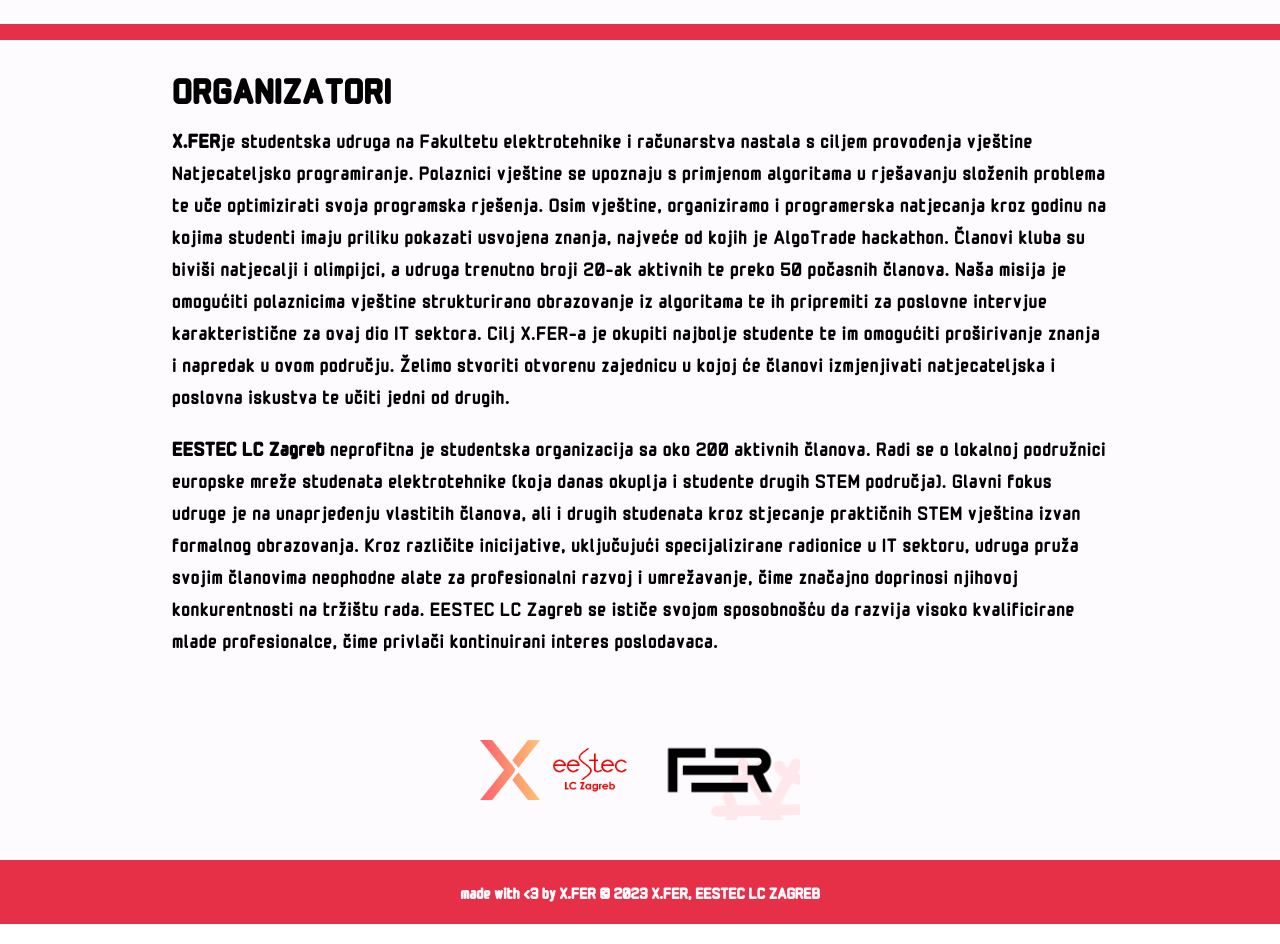
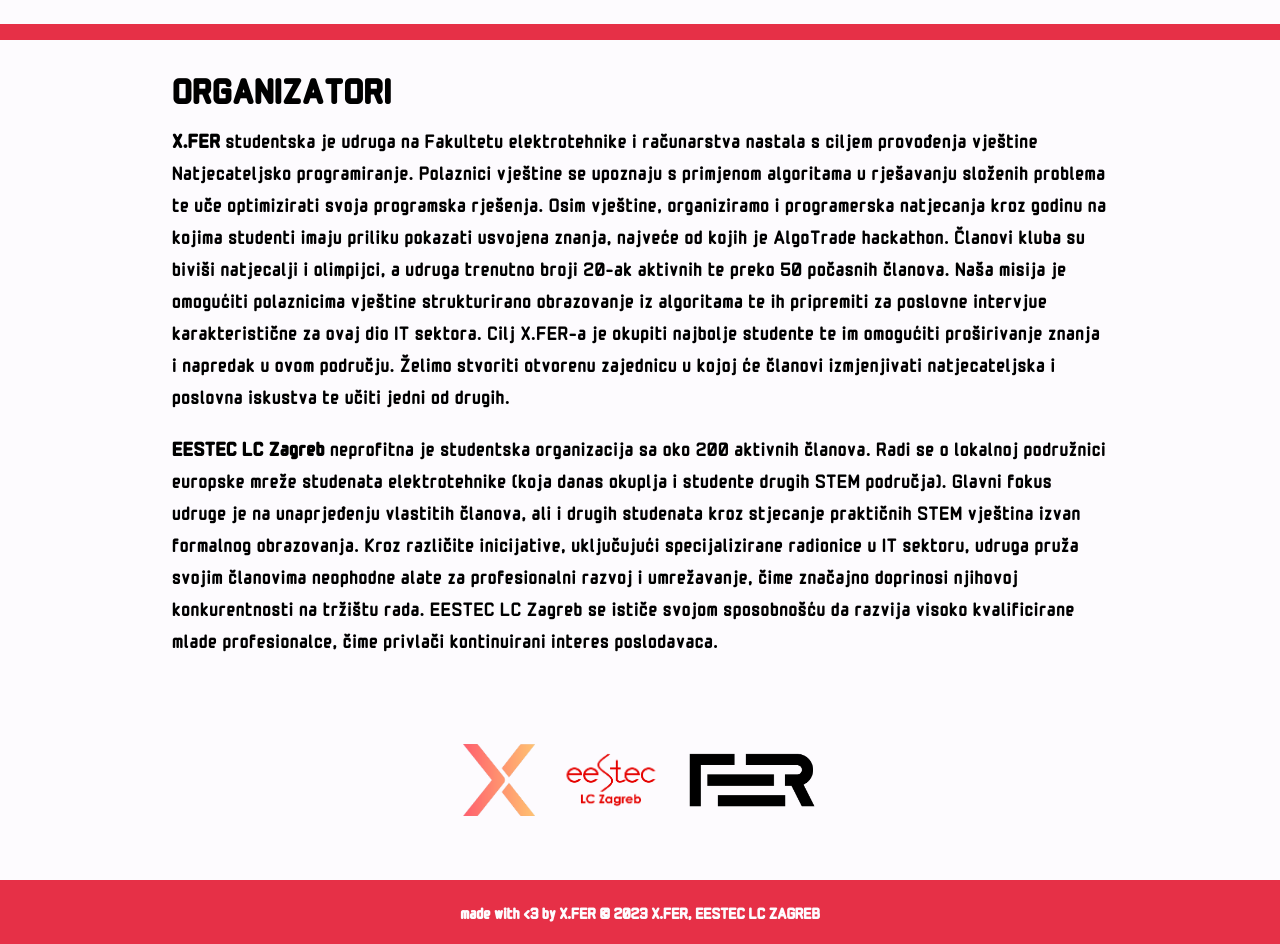
Before and after one commit to x-fer/dosasce-2023-web, a React (Vite) app: page / in a window 1280 px wide. Shown: the part 2340-3284 px from the top of the page. Built offline with nearby package versions, Linux system fonts and the light colour scheme.

Commit message:
fixed stuff uga buga

```diff
--- a/src/components/Organisators.tsx
+++ b/src/components/Organisators.tsx
@@ -2,28 +2,27 @@
   return (
     <div className="flex w-full flex-col items-center justify-center bg-white pb-8">
       <div className="w-3/4 p-3 text-xl">
-        <h2 class="pb-5 pt-5 text-4xl font-extrabold leading-8 tracking-wide">ORGANIZATORI</h2>
+        <h2 className="pb-5 pt-5 text-4xl font-extrabold leading-8 tracking-wide">ORGANIZATORI</h2>
         <p className="pb-5 leading-8 tracking-wide">
-          <b>X.FER</b>
-          je studentska udruga na Fakultetu elektrotehnike i računarstva nastala s ciljem provođenja vještine
-          Natjecateljsko programiranje. Polaznici vještine se upoznaju s primjenom algoritama u rješavanju složenih
-          problema te uče optimizirati svoja programska rješenja. Osim vještine, organiziramo i programerska natjecanja
-          kroz godinu na kojima studenti imaju priliku pokazati usvojena znanja, najveće od kojih je AlgoTrade
-          hackathon. Članovi kluba su biviši natjecalji i olimpijci, a udruga trenutno broji 20-ak aktivnih te preko 50
-          počasnih članova. Naša misija je omogućiti polaznicima vještine strukturirano obrazovanje iz algoritama te ih
-          pripremiti za poslovne intervjue karakteristične za ovaj dio IT sektora. Cilj X.FER-a je okupiti najbolje
-          studente te im omogućiti proširivanje znanja i napredak u ovom području. Želimo stvoriti otvorenu zajednicu u
-          kojoj će članovi izmjenjivati natjecateljska i poslovna iskustva te učiti jedni od drugih.
+          <b>X.FER</b> studentska je udruga na Fakultetu elektrotehnike i računarstva nastala s ciljem provođenja
+          vještine Natjecateljsko programiranje. Polaznici vještine se upoznaju s primjenom algoritama u rješavanju
+          složenih problema te uče optimizirati svoja programska rješenja. Osim vještine, organiziramo i programerska
+          natjecanja kroz godinu na kojima studenti imaju priliku pokazati usvojena znanja, najveće od kojih je
+          AlgoTrade hackathon. Članovi kluba su biviši natjecalji i olimpijci, a udruga trenutno broji 20-ak aktivnih te
+          preko 50 počasnih članova. Naša misija je omogućiti polaznicima vještine strukturirano obrazovanje iz
+          algoritama te ih pripremiti za poslovne intervjue karakteristične za ovaj dio IT sektora. Cilj X.FER-a je
+          okupiti najbolje studente te im omogućiti proširivanje znanja i napredak u ovom području. Želimo stvoriti
+          otvorenu zajednicu u kojoj će članovi izmjenjivati natjecateljska i poslovna iskustva te učiti jedni od
+          drugih.
         </p>
         <p className="leading-8 tracking-wide">
-          <b>EESTEC LC Zagreb </b>
-          neprofitna je studentska organizacija sa oko 200 aktivnih članova. Radi se o lokalnoj podružnici europske
-          mreže studenata elektrotehnike (koja danas okuplja i studente drugih STEM područja). Glavni fokus udruge je na
-          unaprjeđenju vlastitih članova, ali i drugih studenata kroz stjecanje praktičnih STEM vještina izvan formalnog
-          obrazovanja. Kroz različite inicijative, uključujući specijalizirane radionice u IT sektoru, udruga pruža
-          svojim članovima neophodne alate za profesionalni razvoj i umrežavanje, čime značajno doprinosi njihovoj
-          konkurentnosti na tržištu rada. EESTEC LC Zagreb se ističe svojom sposobnošću da razvija visoko kvalificirane
-          mlade profesionalce, čime privlači kontinuirani interes poslodavaca.
+          <b>EESTEC LC Zagreb </b> neprofitna je studentska organizacija sa oko 200 aktivnih članova. Radi se o lokalnoj
+          podružnici europske mreže studenata elektrotehnike (koja danas okuplja i studente drugih STEM područja).
+          Glavni fokus udruge je na unaprjeđenju vlastitih članova, ali i drugih studenata kroz stjecanje praktičnih
+          STEM vještina izvan formalnog obrazovanja. Kroz različite inicijative, uključujući specijalizirane radionice u
+          IT sektoru, udruga pruža svojim članovima neophodne alate za profesionalni razvoj i umrežavanje, čime značajno
+          doprinosi njihovoj konkurentnosti na tržištu rada. EESTEC LC Zagreb se ističe svojom sposobnošću da razvija
+          visoko kvalificirane mlade profesionalce, čime privlači kontinuirani interes poslodavaca.
         </p>
       </div>
     </div>
--- a/src/components/Partners.tsx
+++ b/src/components/Partners.tsx
@@ -5,15 +5,17 @@
 const Partners = () => {
   return (
     <div className="z-20 flex w-full justify-center bg-white p-5 pb-10">
-      <div className="flex flex-row items-center justify-center bg-snow-pattern">
+      <div className="flex flex-row items-center justify-center gap-4 md:w-full md:flex-row">
         <div className="overflow-hidden">
-          <img className="sm:h-[38px] md:h-[60px]" src={XFERLogo} />
+          <img className="h-[38px] md:h-[72px]" src={XFERLogo} />
         </div>
+
         <div className="overflow-hidden">
-          <img className="sm:h-[64px]7 md:h-[100px]" src={eestecLogo} />
+          <img className="h-[80px] w-[64px] object-cover md:h-[120px] md:w-[120px]" src={eestecLogo} />
         </div>
-        <div className="overflow-hidden">
-          <img className="sm:h-[64px] md:h-[100px]" src={FerLogo} />
+
+        <div className="overflow-hidden ">
+          <img className="h-[64px] w-[72px] object-cover md:h-[120px] md:w-[130px]" src={FerLogo} />
         </div>
       </div>
     </div>
```
Also changed, not shown: src/screens/Home.tsx (+1 -12 lines).
